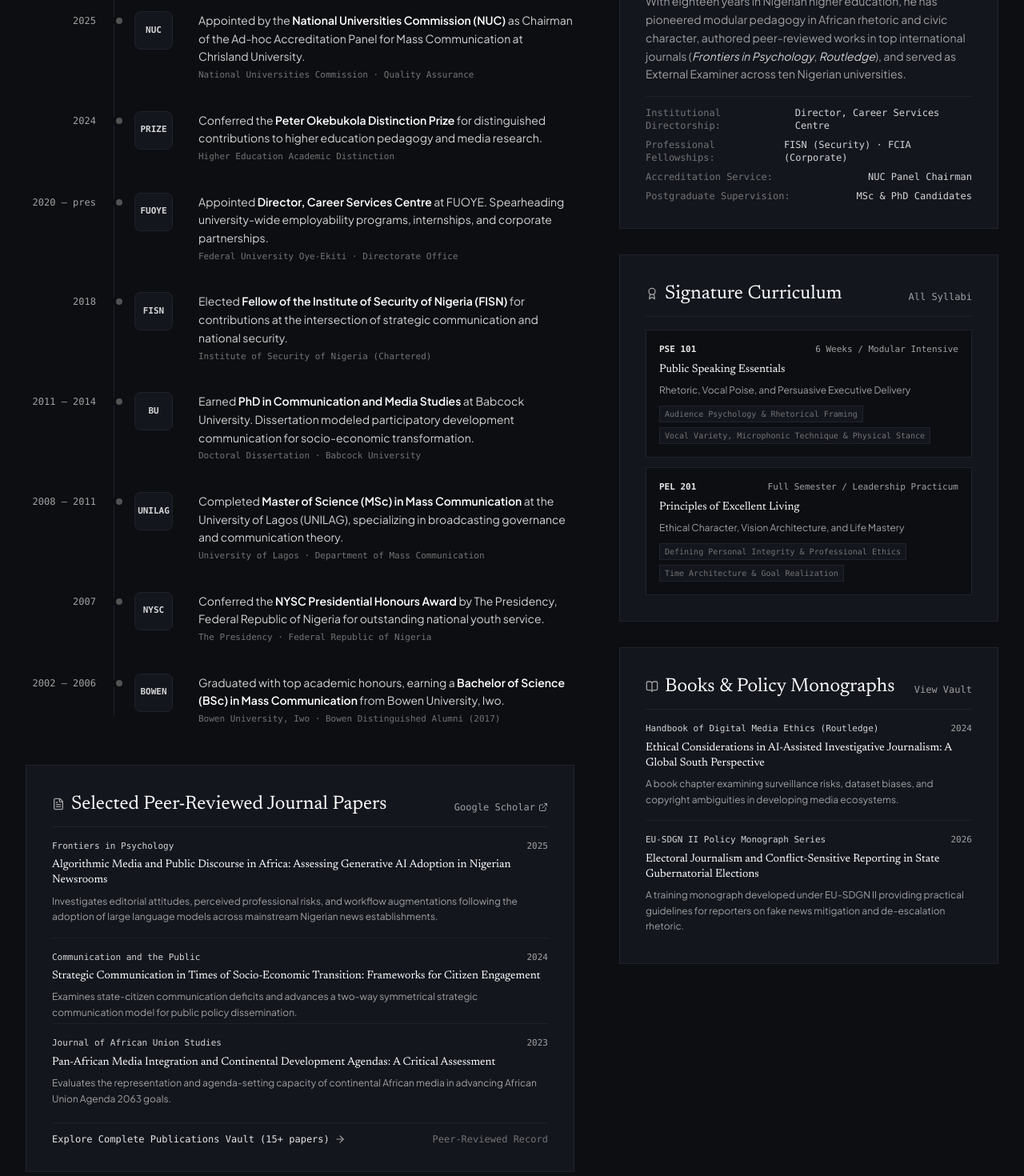
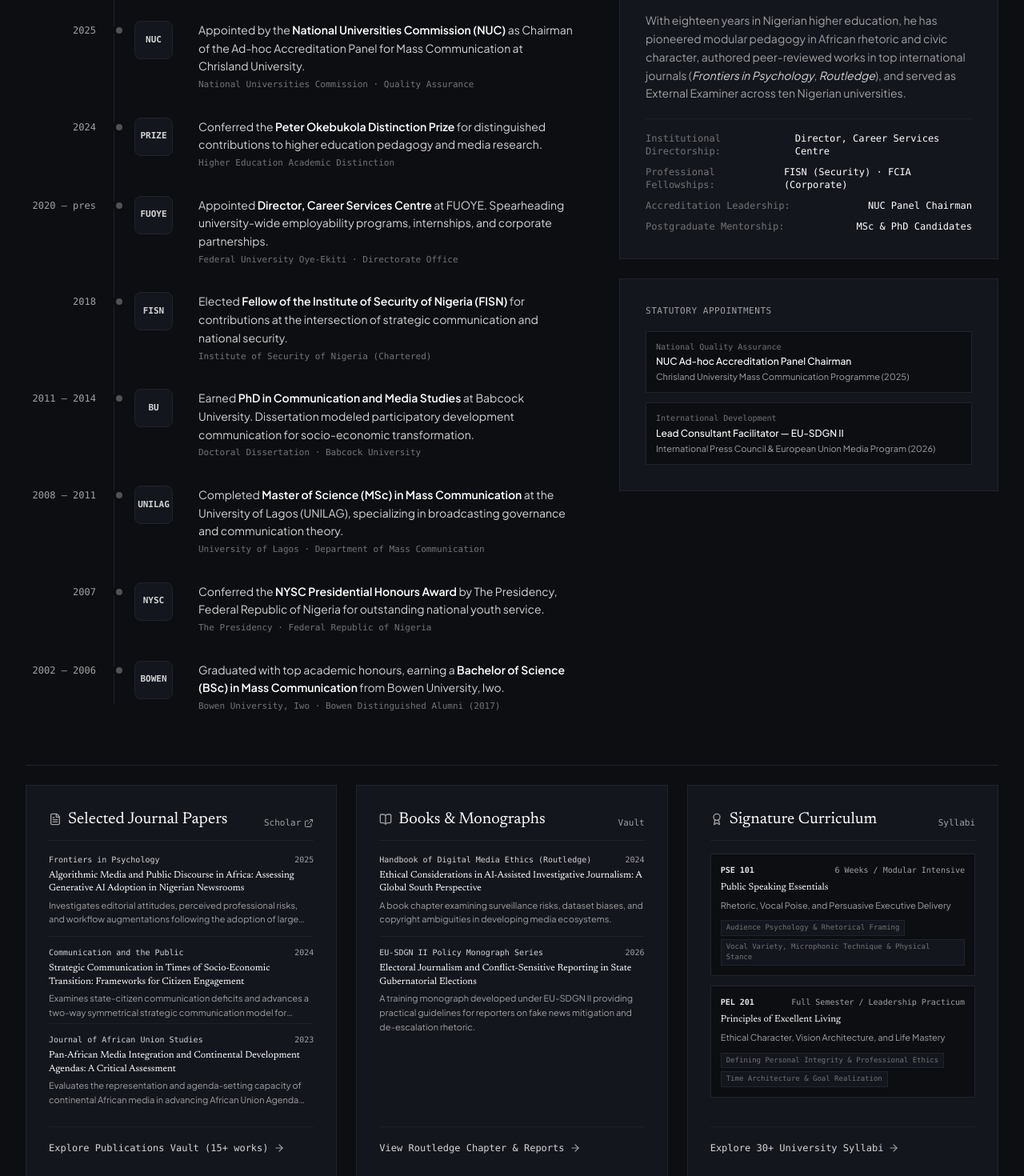
Before and after one commit to otesh-o/prof-aderibibge-website, a Next.js app: page / in a window 1280 px wide. Shown: the part 1260-2730 px from the top of the page at 80% size. Built offline with nearby package versions, Linux system fonts and the light colour scheme.

Commit message:
Eliminate awkward column gap: Restructure CareerTimelineSection into matched Top Row (Experience + Bio) and dedicated Bottom Row (Journal Papers, Books, Signature Curriculum)

```diff
--- a/src/components/home/CareerTimelineSection.tsx
+++ b/src/components/home/CareerTimelineSection.tsx
@@ -13,7 +13,7 @@
 
   return (
     <section className="py-20 lg:py-28 bg-[#0D0E12] border-t border-[#1E212B]">
-      <div className="max-w-7xl mx-auto px-4 sm:px-6 lg:px-8 space-y-12">
+      <div className="max-w-7xl mx-auto px-4 sm:px-6 lg:px-8 space-y-16">
 
         {/* Section Header */}
         <div className="flex flex-col sm:flex-row sm:items-baseline justify-between pb-6 border-b border-[#20232E] gap-4">
@@ -45,14 +45,11 @@
           </div>
         </div>
 
-        {/* 2-Column Split: Perfectly Balanced Layout */}
+        {/* TOP ROW: Experience Timeline (Left) & Comprehensive Bio (Right) */}
         <div className="grid grid-cols-1 lg:grid-cols-12 gap-10 lg:gap-14 items-start">
 
-          {/* LEFT COLUMN: Chronological Experience + Selected Journal Papers (Spans 7 cols) */}
-          <div className="lg:col-span-7 space-y-12">
-
-            {/* 1. Career Chronology Track */}
-            <div className="space-y-8">
+          {/* LEFT: Karpathy-Style Chronological Experience (7 cols) */}
+          <div className="lg:col-span-7 space-y-8">
             <div className="pb-3 border-b border-[#20232E] flex items-baseline justify-between">
               <h3 className="font-serif text-2xl text-white">
                 Career Chronology & Education
@@ -63,7 +60,7 @@
             </div>
 
             {/* Timeline Spine */}
-              <div className="relative pl-0 sm:pl-2 space-y-9 before:hidden sm:before:block before:absolute before:left-[110px] before:top-3 before:bottom-3 before:w-px before:bg-[#20232E]">
+            <div className="relative pl-0 sm:pl-2 space-y-8 before:hidden sm:before:block before:absolute before:left-[110px] before:top-3 before:bottom-3 before:w-px before:bg-[#20232E]">
 
               {/* Item 1: 2026 */}
               <div className="relative flex flex-col sm:flex-row gap-5 sm:gap-8 items-start">
@@ -239,62 +236,9 @@
             </div>
           </div>
 
-            {/* 2. Selected Journal Papers Placed Directly Under Career Chronology */}
-            <div className="border border-[#20232E] bg-[#14161E] p-6 sm:p-8 space-y-4">
-              <div className="pb-3 border-b border-[#20232E] flex items-baseline justify-between">
-                <div className="flex items-center gap-2">
-                  <FileText className="w-4 h-4 text-neutral-400" />
-                  <h3 className="font-serif text-xl sm:text-2xl text-white">
-                    Selected Peer-Reviewed Journal Papers
-                  </h3>
-                </div>
-                <a
-                  href="https://scholar.google.com"
-                  target="_blank"
-                  rel="noopener noreferrer"
-                  className="font-mono text-xs text-neutral-400 hover:text-white flex items-center gap-1"
-                >
-                  <span>Google Scholar</span>
-                  <ExternalLink className="w-3 h-3" />
-                </a>
-              </div>
-
-              <div className="divide-y divide-[#1D202B]">
-                {featuredJournalArticles.slice(0, 3).map((pub, idx) => (
-                  <div key={idx} className={idx > 0 ? "pt-4 pb-1 space-y-1.5" : "pb-4 space-y-1.5"}>
-                    <div className="flex items-center justify-between text-[11px] font-mono text-neutral-400">
-                      <span className="text-neutral-300 font-medium">{pub.journal}</span>
-                      <span>{pub.year}</span>
-                    </div>
-                    <h4 className="text-sm font-serif font-normal text-white leading-snug">
-                      {pub.title}
-                    </h4>
-                    <p className="text-xs text-neutral-400 leading-relaxed line-clamp-2">
-                      {pub.abstract}
-                    </p>
-                  </div>
-                ))}
-              </div>
-
-              <div className="pt-3 border-t border-[#1D202B] flex items-center justify-between text-xs font-mono">
-                <Link
-                  href="/research"
-                  className="inline-flex items-center gap-1.5 text-neutral-200 hover:underline"
-                >
-                  <span>Explore Complete Publications Vault (15+ papers)</span>
-                  <ArrowRight className="w-3.5 h-3.5 text-neutral-400" />
-                </Link>
-                <span className="text-neutral-500">Peer-Reviewed Record</span>
-              </div>
-            </div>
-
-          </div>
-
-          {/* RIGHT COLUMN: Bio + Signature Curriculum (Moved Up) + Books (Spans 5 cols) */}
-          <div className="lg:col-span-5 space-y-8">
-
-            {/* 1. Comprehensive Academic Profile Dossier */}
-            <div className="border border-[#20232E] bg-[#14161E] p-6 sm:p-8 space-y-4">
+          {/* RIGHT: Comprehensive Bio & Institutional Appointments (5 cols) */}
+          <div className="lg:col-span-5 space-y-6">
+            <div className="border border-[#20232E] bg-[#14161E] p-6 sm:p-8 space-y-5">
               <div className="pb-3 border-b border-[#20232E] flex items-baseline justify-between">
                 <h3 className="font-serif text-2xl text-white">
                   Academic Profile
@@ -313,54 +257,175 @@
               </p>
 
               {/* Statutory Leadership Strip */}
-              <div className="pt-3 border-t border-[#1D202B] space-y-2 text-xs font-mono">
+              <div className="pt-4 border-t border-[#1D202B] space-y-2.5 text-xs font-mono">
                 <div className="flex items-center justify-between text-neutral-300">
                   <span className="text-neutral-500">Institutional Directorship:</span>
-                  <span className="font-medium">Director, Career Services Centre</span>
+                  <span className="font-medium text-white">Director, Career Services Centre</span>
                 </div>
                 <div className="flex items-center justify-between text-neutral-300">
                   <span className="text-neutral-500">Professional Fellowships:</span>
-                  <span className="font-medium">FISN (Security) · FCIA (Corporate)</span>
+                  <span className="font-medium text-white">FISN (Security) · FCIA (Corporate)</span>
                 </div>
                 <div className="flex items-center justify-between text-neutral-300">
-                  <span className="text-neutral-500">Accreditation Service:</span>
-                  <span className="font-medium">NUC Panel Chairman</span>
+                  <span className="text-neutral-500">Accreditation Leadership:</span>
+                  <span className="font-medium text-white">NUC Panel Chairman</span>
                 </div>
                 <div className="flex items-center justify-between text-neutral-300">
-                  <span className="text-neutral-500">Postgraduate Supervision:</span>
-                  <span className="font-medium">MSc & PhD Candidates</span>
+                  <span className="text-neutral-500">Postgraduate Mentorship:</span>
+                  <span className="font-medium text-white">MSc & PhD Candidates</span>
                 </div>
               </div>
             </div>
 
-            {/* 2. Signature Curriculum Highlight (Moved Up) */}
+            {/* Quick Credentials Summary Card */}
             <div className="border border-[#20232E] bg-[#14161E] p-6 sm:p-8 space-y-4">
+              <span className="font-mono text-[11px] uppercase tracking-wider text-neutral-400 block">
+                Statutory Appointments
+              </span>
+              <div className="space-y-3 text-xs text-neutral-300">
+                <div className="p-3 bg-[#0D0E12] border border-[#20232E] space-y-1">
+                  <span className="font-mono text-[10px] text-neutral-500 block">National Quality Assurance</span>
+                  <p className="font-medium text-white">NUC Ad-hoc Accreditation Panel Chairman</p>
+                  <p className="text-neutral-400 text-[11px]">Chrisland University Mass Communication Programme (2025)</p>
+                </div>
+                <div className="p-3 bg-[#0D0E12] border border-[#20232E] space-y-1">
+                  <span className="font-mono text-[10px] text-neutral-500 block">International Development</span>
+                  <p className="font-medium text-white">Lead Consultant Facilitator — EU-SDGN II</p>
+                  <p className="text-neutral-400 text-[11px]">International Press Council & European Union Media Program (2026)</p>
+                </div>
+              </div>
+            </div>
+          </div>
+
+        </div>
+
+        {/* BOTTOM SECTION: 3-Card Equal Grid (Journal Papers, Books & Monographs, Signature Curriculum) */}
+        <div className="pt-6 border-t border-[#20232E]">
+          <div className="grid grid-cols-1 md:grid-cols-3 gap-6">
+
+            {/* CARD 1: Selected Journal Papers */}
+            <div className="border border-[#20232E] bg-[#14161E] p-6 sm:p-7 flex flex-col justify-between space-y-5">
+              <div className="space-y-4">
+                <div className="pb-3 border-b border-[#20232E] flex items-baseline justify-between">
+                  <div className="flex items-center gap-2">
+                    <FileText className="w-4 h-4 text-neutral-400" />
+                    <h3 className="font-serif text-xl text-white">
+                      Selected Journal Papers
+                    </h3>
+                  </div>
+                  <a
+                    href="https://scholar.google.com"
+                    target="_blank"
+                    rel="noopener noreferrer"
+                    className="font-mono text-[11px] text-neutral-400 hover:text-white flex items-center gap-1"
+                  >
+                    <span>Scholar</span>
+                    <ExternalLink className="w-3 h-3" />
+                  </a>
+                </div>
+
+                <div className="divide-y divide-[#1D202B]">
+                  {featuredJournalArticles.slice(0, 3).map((pub, idx) => (
+                    <div key={idx} className={idx > 0 ? "pt-3 pb-1 space-y-1" : "pb-3 space-y-1"}>
+                      <div className="flex items-center justify-between text-[10px] font-mono text-neutral-400">
+                        <span className="text-neutral-300 font-medium">{pub.journal}</span>
+                        <span>{pub.year}</span>
+                      </div>
+                      <h4 className="text-xs font-serif font-normal text-white leading-snug">
+                        {pub.title}
+                      </h4>
+                      <p className="text-[11px] text-neutral-400 leading-relaxed line-clamp-2">
+                        {pub.abstract}
+                      </p>
+                    </div>
+                  ))}
+                </div>
+              </div>
+
+              <div className="pt-3 border-t border-[#1D202B]">
+                <Link
+                  href="/research"
+                  className="inline-flex items-center gap-1.5 font-mono text-xs text-neutral-300 hover:text-white hover:underline"
+                >
+                  <span>Explore Publications Vault (15+ works)</span>
+                  <ArrowRight className="w-3.5 h-3.5 text-neutral-400" />
+                </Link>
+              </div>
+            </div>
+
+            {/* CARD 2: Books & Policy Monographs */}
+            <div className="border border-[#20232E] bg-[#14161E] p-6 sm:p-7 flex flex-col justify-between space-y-5">
+              <div className="space-y-4">
+                <div className="pb-3 border-b border-[#20232E] flex items-baseline justify-between">
+                  <div className="flex items-center gap-2">
+                    <BookOpen className="w-4 h-4 text-neutral-400" />
+                    <h3 className="font-serif text-xl text-white">
+                      Books & Monographs
+                    </h3>
+                  </div>
+                  <Link href="/research" className="font-mono text-[11px] text-neutral-400 hover:text-white">
+                    Vault
+                  </Link>
+                </div>
+
+                <div className="divide-y divide-[#1D202B]">
+                  {booksAndChapters.map((item, idx) => (
+                    <div key={idx} className={idx > 0 ? "pt-3 pb-1 space-y-1" : "pb-3 space-y-1"}>
+                      <div className="flex items-center justify-between text-[10px] font-mono text-neutral-400">
+                        <span className="text-neutral-300 font-medium">{item.journal}</span>
+                        <span>{item.year}</span>
+                      </div>
+                      <h4 className="text-xs font-serif font-normal text-white leading-snug">
+                        {item.title}
+                      </h4>
+                      <p className="text-[11px] text-neutral-400 leading-relaxed line-clamp-3">
+                        {item.abstract}
+                      </p>
+                    </div>
+                  ))}
+                </div>
+              </div>
+
+              <div className="pt-3 border-t border-[#1D202B]">
+                <Link
+                  href="/research"
+                  className="inline-flex items-center gap-1.5 font-mono text-xs text-neutral-300 hover:text-white hover:underline"
+                >
+                  <span>View Routledge Chapter & Reports</span>
+                  <ArrowRight className="w-3.5 h-3.5 text-neutral-400" />
+                </Link>
+              </div>
+            </div>
+
+            {/* CARD 3: Signature Curriculum */}
+            <div className="border border-[#20232E] bg-[#14161E] p-6 sm:p-7 flex flex-col justify-between space-y-5">
+              <div className="space-y-4">
                 <div className="pb-3 border-b border-[#20232E] flex items-baseline justify-between">
                   <div className="flex items-center gap-2">
                     <Award className="w-4 h-4 text-neutral-400" />
-                  <h3 className="font-serif text-xl sm:text-2xl text-white">
+                    <h3 className="font-serif text-xl text-white">
                       Signature Curriculum
                     </h3>
                   </div>
-                <Link href="/teaching" className="font-mono text-xs text-neutral-400 hover:text-white">
-                  All Syllabi
+                  <Link href="/teaching" className="font-mono text-[11px] text-neutral-400 hover:text-white">
+                    Syllabi
                   </Link>
                 </div>
 
                 <div className="space-y-3">
                   {featuredModulesData.map((m, idx) => (
-                  <div key={idx} className="p-4 bg-[#0D0E12] border border-[#20232E] space-y-1.5">
-                    <div className="flex items-center justify-between text-[11px] font-mono text-neutral-400">
+                    <div key={idx} className="p-3 bg-[#0D0E12] border border-[#20232E] space-y-1.5">
+                      <div className="flex items-center justify-between text-[10px] font-mono text-neutral-400">
                         <span className="font-semibold text-neutral-200">{m.code}</span>
                         <span>{m.duration}</span>
                       </div>
-                    <h4 className="text-sm font-serif font-normal text-white">
+                      <h4 className="text-xs font-serif font-normal text-white">
                         {m.title}
                       </h4>
-                    <p className="text-xs text-neutral-400 leading-relaxed">
+                      <p className="text-[11px] text-neutral-400 leading-relaxed line-clamp-2">
                         {m.subtitle}
                       </p>
-                    <div className="pt-1 flex flex-wrap gap-1.5 text-[10px] font-mono text-neutral-500">
+                      <div className="pt-1 flex flex-wrap gap-1 text-[9px] font-mono text-neutral-500">
                         {m.corePillars.slice(0, 2).map((p, pIdx) => (
                           <span key={pIdx} className="px-1.5 py-0.5 bg-[#14161E] border border-[#20232E]">
                             {p}
@@ -372,40 +437,18 @@
                 </div>
               </div>
 
-            {/* 3. Books & Policy Monographs */}
-            <div className="border border-[#20232E] bg-[#14161E] p-6 sm:p-8 space-y-4">
-              <div className="pb-3 border-b border-[#20232E] flex items-baseline justify-between">
-                <div className="flex items-center gap-2">
-                  <BookOpen className="w-4 h-4 text-neutral-400" />
-                  <h3 className="font-serif text-xl sm:text-2xl text-white">
-                    Books & Policy Monographs
-                  </h3>
-                </div>
-                <Link href="/research" className="font-mono text-xs text-neutral-400 hover:text-white">
-                  View Vault
+              <div className="pt-3 border-t border-[#1D202B]">
+                <Link
+                  href="/teaching"
+                  className="inline-flex items-center gap-1.5 font-mono text-xs text-neutral-300 hover:text-white hover:underline"
+                >
+                  <span>Explore 30+ University Syllabi</span>
+                  <ArrowRight className="w-3.5 h-3.5 text-neutral-400" />
                 </Link>
-              </div>
-
-              <div className="divide-y divide-[#1D202B]">
-                {booksAndChapters.map((item, idx) => (
-                  <div key={idx} className={idx > 0 ? "pt-4 pb-1 space-y-1.5" : "pb-4 space-y-1.5"}>
-                    <div className="flex items-center justify-between text-[11px] font-mono text-neutral-400">
-                      <span className="text-neutral-300 font-medium">{item.journal}</span>
-                      <span>{item.year}</span>
-                    </div>
-                    <h4 className="text-sm font-serif font-normal text-white leading-snug">
-                      {item.title}
-                    </h4>
-                    <p className="text-xs text-neutral-400 leading-relaxed">
-                      {item.abstract}
-                    </p>
-                  </div>
-                ))}
               </div>
             </div>
 
           </div>
-
         </div>
 
       </div>
```
Lines whose indentation alone changed are shown as unchanged.
